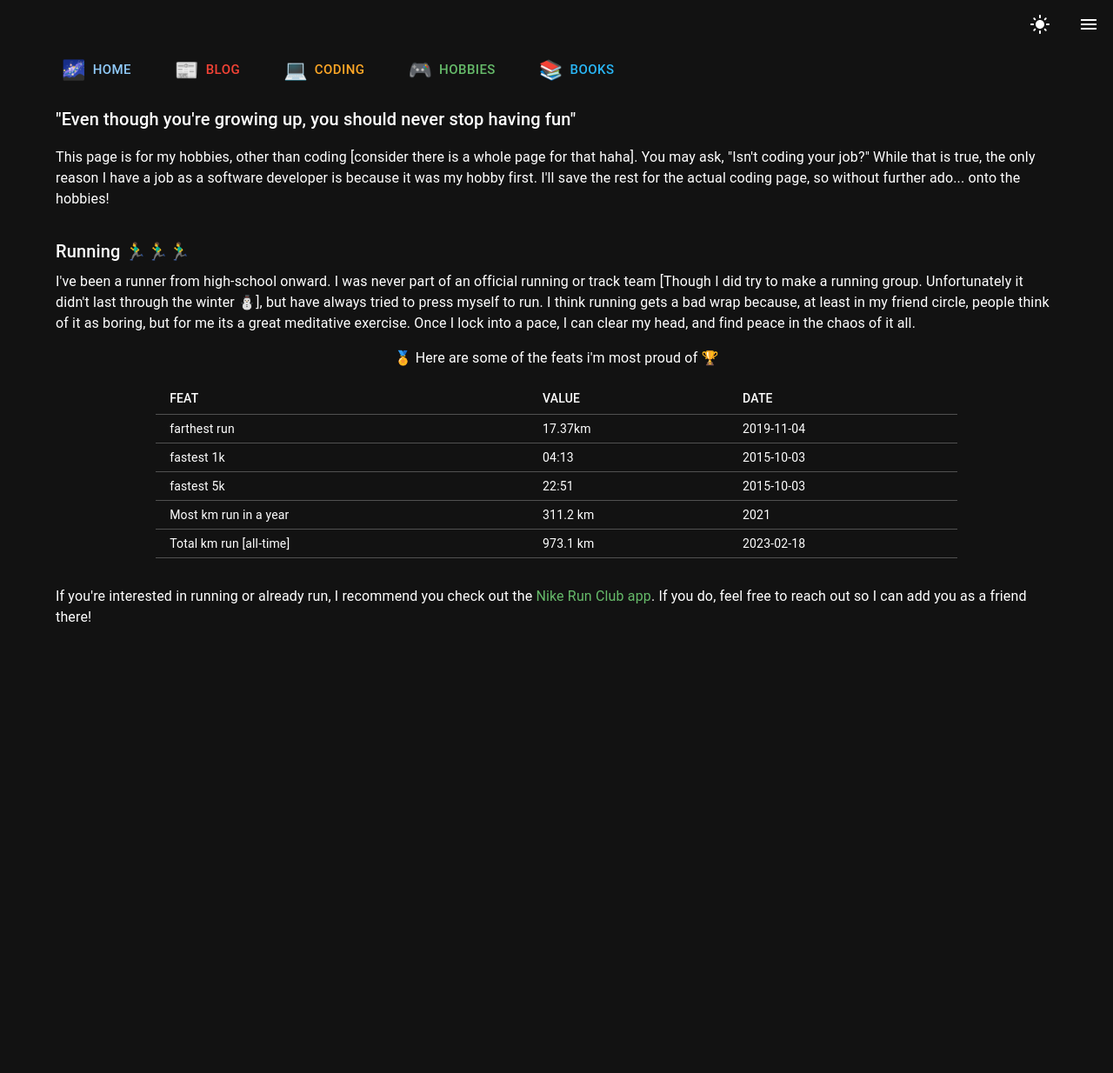
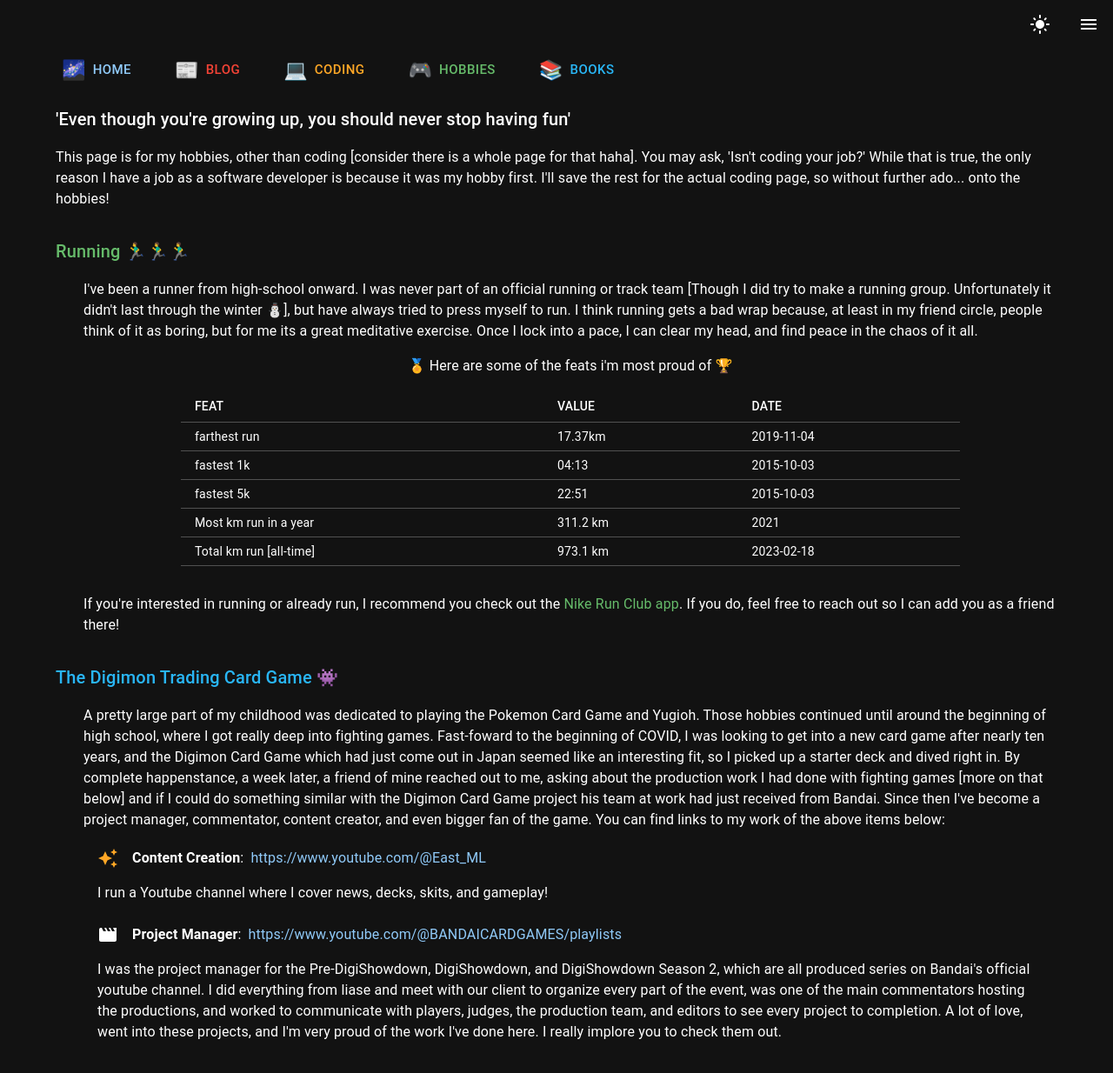
Before and after one commit to EastML/blog-site, a React (Create React App) app: page /hobbies in a window 1280 px wide. Shown: the top 1234 px of the page at 87% size. Before the commit the page ends 800 px from the top, so only its background shows below. Built offline with nearby package versions, Linux system fonts and the light colour scheme.

Commit message:
hobbies page

```diff
--- a/src/pages/hobbies/HobbiesPage.js
+++ b/src/pages/hobbies/HobbiesPage.js
@@ -1,6 +1,8 @@
 import { Container, Typography } from "@mui/material"
 import Navbar from "../../components/Navbar"
 import Title from "../../components/Title"
+import { CONSTANTS } from "./constants"
+import DigimonSection from "./_components/DigimonSection"
 import RunningSection from "./_components/RunningSection"
 
 const HobbiesPage = () => {
@@ -8,13 +10,13 @@ const HobbiesPage = () => {
         <Container>
             <Navbar />
             <Title mb={2}>
-                "Even though you're growing up, you should never stop having fun"
+                {CONSTANTS.TITLE}
             </Title>
             <Typography mb={4}>
-                This page is for my hobbies, other than coding [consider there is a whole page for that haha]. You may ask, "Isn't coding your job?" While that is true, the only reason I have a job as a software developer is because it was my hobby first. I'll save the rest for the actual coding page, so without further ado... onto the hobbies!
+                {CONSTANTS.DESCRIPTION}
             </Typography>
-
             <RunningSection />
+            <DigimonSection />
         </Container>
     )
 }
--- a/src/pages/hobbies/_components/DigimonSection.js
+++ b/src/pages/hobbies/_components/DigimonSection.js
@@ -1,11 +1,47 @@
-import { Typography } from "@mui/material"
+import { Box, Link, List, ListItem, ListItemText, Typography } from "@mui/material"
+import AutoAwesomeIcon from '@mui/icons-material/AutoAwesome';
+import MovieIcon from '@mui/icons-material/Movie';
+import StyledSpan from "../../../components/StyledSpan"
+import { CONSTANTS } from "../constants"
+
+const digimonProjects = [
+    {
+        icon: <AutoAwesomeIcon color='warning' sx={{ mr: 2 }} />,
+        name: 'Content Creation ',
+        description: 'I run a Youtube channel where I cover news, decks, skits, and gameplay!',
+        link: 'https://www.youtube.com/@East_ML'
+    },
+    {
+        icon: <MovieIcon sx={{ mr: 2 }} />,
+        name: 'Project Manager ',
+        description: "I was the project manager for the Pre-DigiShowdown, DigiShowdown, and DigiShowdown Season 2, which are all produced series on Bandai's official youtube channel. I did everything from liase and meet with our client to organize every part of the event, was one of the main commentators hosting the productions, and worked to communicate with players, judges, the production team, and editors to see every project to completion. A lot of love, went into these projects, and I'm very proud of the work I've done here. I really implore you to check them out.",
+        link: 'https://www.youtube.com/@BANDAICARDGAMES/playlists'
+    }
+]
 
 const DigimonSection = () => {
     return (
         <section>
-            <Typography variant='h6'>
-                Running 🏃‍♂️🏃‍♂️🏃‍♂️
+            <Typography variant='h6' mb={2} color='info.main'>
+                {CONSTANTS.DIGIMON.TITLE}
             </Typography>
+            <Box pl={4} mb={4}>
+                <Typography>
+                    {CONSTANTS.DIGIMON.DESCRIPTION}
+                </Typography>
+                <List>
+                    {digimonProjects.map(project => (
+                        <ListItem>
+                            <ListItemText>
+                                <Box display='flex' alignItems="center" mb={2}>
+                                    {project.icon} <StyledSpan>{project.name}</StyledSpan>: <Link underline='hover' sx={{ ml: 1 }} href={project.link} target='_blank'>{project.link}</Link>
+                                </Box>
+                                <Typography>{project.description}</Typography>
+                            </ListItemText>
+                        </ListItem>
+                    ))}
+                </List>
+            </Box>
         </section>
     )
 }
--- a/src/pages/hobbies/_components/RunningSection.js
+++ b/src/pages/hobbies/_components/RunningSection.js
@@ -1,4 +1,4 @@
-import { Link, Paper, Table, TableBody, TableCell, TableContainer, TableHead, TableRow, Typography } from "@mui/material"
+import { Box, Table, TableBody, TableCell, TableContainer, TableHead, TableRow, Typography } from "@mui/material"
 import { CONSTANTS } from "../constants"
 
 const RunningSection = () => {
@@ -32,13 +32,13 @@ const RunningSection = () => {
 
     return (
         <section>
-            <Typography variant='h6' gutterBottom>
+            <Typography variant='h6' mb={2} color='success.main'>
                 {CONSTANTS.RUNNING.TITLE}
             </Typography>
+            <Box pl={4} mb={4}>
             <Typography>
                 {CONSTANTS.RUNNING.DESCRIPTION}
             </Typography>
-
             <Typography align='center' mt={2}>{CONSTANTS.RUNNING.FEATS}</Typography>
             <TableContainer sx={{ width: '80%', marginLeft: 'auto', marginRight: 'auto' }}>
                 <Table size='small' sx={{ my: 2 }}>
@@ -67,6 +67,7 @@ const RunningSection = () => {
                 </Table>
             </TableContainer>
             {CONSTANTS.RUNNING.NRC_SHOUTOUT}
+            </Box>
         </section>
     )
 }
--- a/src/pages/hobbies/constants.js
+++ b/src/pages/hobbies/constants.js
@@ -1,10 +1,16 @@
 import { Typography, Link } from "@mui/material";
 
 export const CONSTANTS = {
+    TITLE: "'Even though you're growing up, you should never stop having fun'",
+    DESCRIPTION: "This page is for my hobbies, other than coding [consider there is a whole page for that haha]. You may ask, 'Isn't coding your job?' While that is true, the only reason I have a job as a software developer is because it was my hobby first. I'll save the rest for the actual coding page, so without further ado... onto the hobbies!",
     RUNNING: {
         TITLE: "Running 🏃‍♂️🏃‍♂️🏃‍♂️",
         DESCRIPTION: "I've been a runner from high-school onward. I was never part of an official running or track team [Though I did try to make a running group. Unfortunately it didn't last through the winter ⛄], but have always tried to press myself to run. I think running gets a bad wrap because, at least in my friend circle, people think of it as boring, but for me its a great meditative exercise. Once I lock into a pace, I can clear my head, and find peace in the chaos of it all.",
         FEATS: "🏅 Here are some of the feats i'm most proud of 🏆",
         NRC_SHOUTOUT: <Typography mt={2}>If you're interested in running or already run, I recommend you check out the <Link href='https://www.nike.com/nrc-app' underline='hover' color='success.main'>Nike Run Club app</Link>. If you do, feel free to reach out so I can add you as a friend there!</Typography>
+    },
+    DIGIMON: {
+        TITLE: "The Digimon Trading Card Game 👾",
+        DESCRIPTION: "A pretty large part of my childhood was dedicated to playing the Pokemon Card Game and Yugioh. Those hobbies continued until around the beginning of high school, where I got really deep into fighting games. Fast-foward to the beginning of COVID, I was looking to get into a new card game after nearly ten years, and the Digimon Card Game which had just come out in Japan seemed like an interesting fit, so I picked up a starter deck and dived right in. By complete happenstance, a week later, a friend of mine reached out to me, asking about the production work I had done with fighting games [more on that below] and if I could do something similar with the Digimon Card Game project his team at work had just received from Bandai. Since then I've become a project manager, commentator, content creator, and even bigger fan of the game. You can find links to my work of the above items below:"
     }
 }
```
